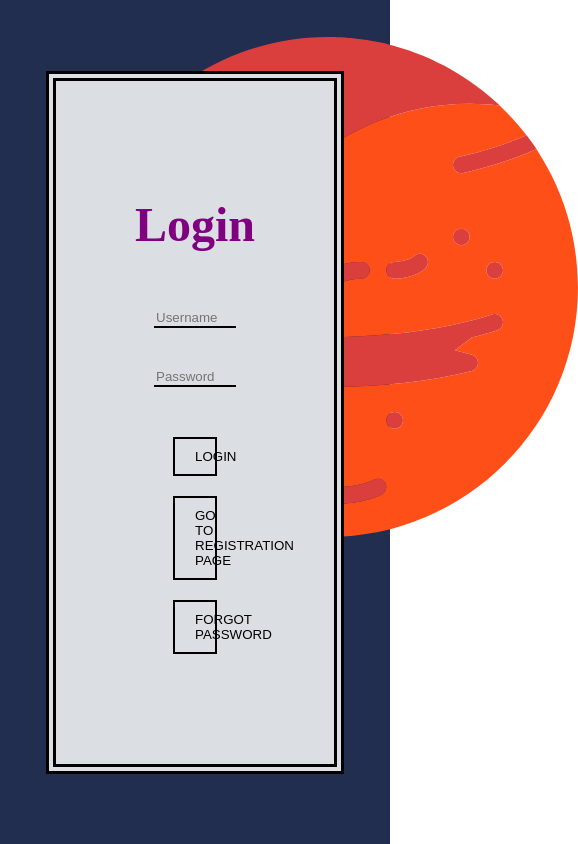
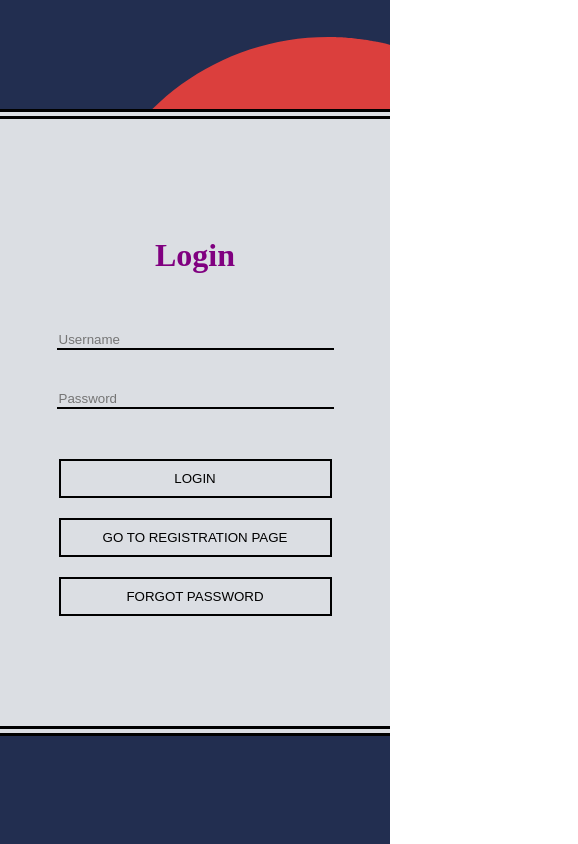
Before and after one commit to CoderDes/mars-is-awesome, a React app: page /login in a window 390 px wide. Shown: the whole page, 578 px wide, since content can reach past the window. Built offline with nearby package versions, Linux system fonts and the light colour scheme.

Commit message:
add responsive styles

```diff
--- a/src/App/App.css
+++ b/src/App/App.css
@@ -56,7 +56,7 @@
   margin: 10px 0;
 }
 
-.button:focus, .button:hover {
+.button:hover {
   color: var(--primary-color);
   border-color: var(--primary-color);
   scale: var(--button-scale);
@@ -71,6 +71,10 @@
   z-index: 100;
   background-color: var(--form-background);
   border: 10px double black;
+}
+
+.front-block--half {
+  max-width: 50%;
 }
 
 .title {
@@ -104,3 +108,31 @@
     transform: translate(0px, 50px);
   }
 }
+
+
+@media screen and (max-width: 800px) {
+  :root {
+    --auth-title-size: 32px;
+  }
+  .App {
+    overflow: hidden;
+  }
+
+  .title {
+    text-align: center;
+  }
+
+  .front-block {
+    max-width: 70%;
+  }
+
+  .button {
+    width: 100%;
+  }
+}
+
+@media screen and (max-width: 400px){
+  .front-block {
+    width: 100%;
+  }
+}
```
